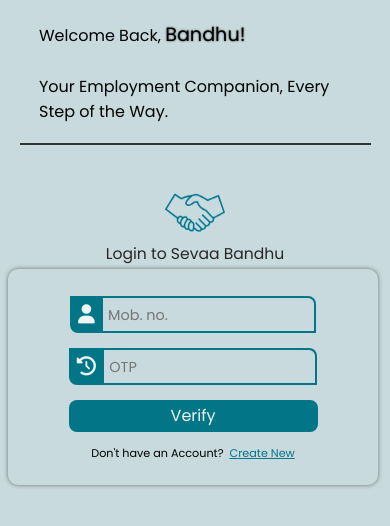
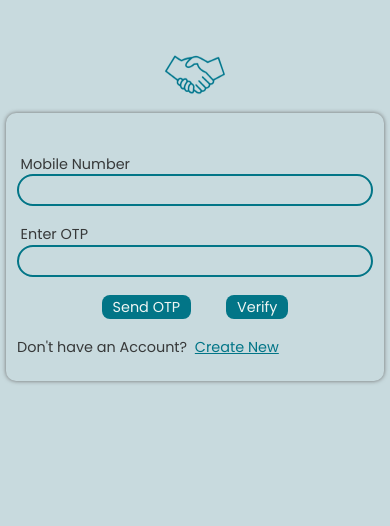
Before and after one commit to Sevaa-Bandhu/Sevaa-Bandhu.github.io, a plain HTML site: page html files/login.html in a window 390 px wide. Both pictures are taken after a click on the link "Forgot Password?". Drawn offline with Linux system fonts and the light colour scheme.

Commit message:
Add files via upload

```diff
--- a/html files/login.html
+++ b/html files/login.html
@@ -24,10 +24,11 @@
                     <br>
                     Login to Sevaa Bandhu
                 </legend>
+
                 <form>
                     <div class="mobile-cotainer">
                         <i class="fa-solid fa-user"></i>
-                        <input class="mobile-input" type="number" name="mobile" id="mobile" placeholder="Mob. no."
+                        <input class="mobile-input" type="number" name="mobile" id="mobile" placeholder="Mobile no."
                             maxlength="10" required />
                     </div>
                     <div class="password-container" id="password-container">
@@ -40,14 +41,7 @@
                             <input type="checkbox" class="show" name="show-password" id="show-password" />
                             <label for="show-password">Show password</label>
                         </p>
-                        <a href="#forget" class=" f-s-element" id="forget-pass" onclick="showOTPcontain()">Forgot Password?</a>
-                    </div>
-
-                    <!--OTP container -->
-                    <div class="otp-container" id="otp-container">
-                        <i class="fa-solid fa-clock-rotate-left"></i>
-                        <input class="otp-input" type="number" name="otp" id="otp" placeholder="OTP" minlength="5"
-                            maxlength="6" />
+                        <a href="#forget" class=" f-s-element" id="forget-pass">Forgot Password?</a>
                     </div>
 
                     <div class="submit-btn">
@@ -61,8 +55,53 @@
             </div>
         </section>
 
-        <section class="forgot-container" id="forgot-container">
+        <!-- Forgot password form -->
+        <section class="forgot-pass-form" id="forgot-pass-form">
+            <a class="logo-fgt" href="../index.html" target="_self">
+                <img src="../images/icon.ico" alt="logo" class="icon-img">
+            </a>
+
+            <form id="forgot-form">
+                <div class="step-one step" id="step-one">
+                <div class="fgt-mob-wrap">
+                    <label for="fgt-mob-input">Mobile Number</label>
+                    <input class="fgt-mob-input fgt-input" type="number" name="mobile" id="fgt-mob-input" maxlength="10" required/>
+                </div>
+                <div class="fgt-otp-wrap">
+                    <label for="fgt-otp-input">Enter OTP</label>
+                    <input type="number" class="fgt-otp-input fgt-input" id="fgt-otp-input" size="6" maxlength="6" required />
+                </div>
+                <div class="verify-send-wrap">
+                    <button type="button" class="send-otp" id="send-otp">Send OTP</button>
+                    <button type="button" class="verify-btn" id="verify-btn" onclick="nextStep()">Verify</button>
+                </div>
+                <div class="new">
+                    Don't have an Account?&nbsp;
+                    <a id="new-user" href="RegistrationForm.html">Create New</a>
+                </div>
+            </div>
+
+            <div class="step-two step" id="step-two">
+                <div class="create-pass-wrap">
+                    <label for="create-pass">Create New Password</label>
+                    <input type="password" class="fgt-input" name="create-pass" id="create-pass" minlength="10" required/>
+                </div>
+                <div class="match-pass-wrap">
+                    <label for="match-pass">Confirm Password</label>
+                    <input type="password" class="fgt-input" name="match-pass" id="match-pass" minlength="10" required/>
+                </div>
+                <div class="fgt-show-wrap">
+                    <input type="checkbox" class="show" name="show-fgt-pass" id="show-fgt-pass" />
+                    <label for="show-fgt-pass">Show password</label>
+                </div>
+                <div class="submit-btn-wrap">
+                    <button type="submit" class="submit-btn-fgt" id="submit-btn-fgt">Update Password</button>
+                </div>
+            </div>
+            </form>
         </section>
+
+        <section class="forgot-container" id="forgot-container"></section>
     </main>
     <script src="../scripts/scriptLogin.js"></script>
 </body>
--- a/scripts/navbarFooter.js
+++ b/scripts/navbarFooter.js
@@ -1,7 +1,7 @@
 let topNavbar = `<div class="navbar">
             <div class="nav-item" id="logo-menu" href="index.html">
                 <a href="../index.html">
-                        <img src="../images/logo.png" class="logo-img" alt="logo">
+                    <img src="../images/logo.png" class="logo-img" alt="logo">
                 </a>
                 <span class="fa-solid fa-bars" id="menu"></span>
             </div>
--- a/scripts/scriptLogin.js
+++ b/scripts/scriptLogin.js
@@ -1,28 +1,40 @@
-let pass = document.querySelector("#login-password");
+/*Show password for login form*/
 document.querySelector("#show-password").addEventListener('change', (event) => {
-    if(event.currentTarget.checked)
+    let pass = document.querySelector("#login-password");
+    if (event.currentTarget.checked)
         pass.type = 'text';
     else
         pass.type = 'password';
 });
 
-let passContain = document.querySelector("#password-container");
-let showForgetContain = document.querySelector("#forget-show");
-let pwdForgotLink = document.querySelector("#forget-pass");
-let otpContain = document.querySelector("#otp-container");
-let btnSubmit = document.querySelector("#submit");
+/* Show password for forgot password field*/
+document.querySelector("#show-fgt-pass").addEventListener('change', (event) => {
+    let matchPass = document.querySelector("#match-pass");
+    let createPass = document.querySelector("#create-pass");
+    if (event.currentTarget.checked) {
+        matchPass.type = 'text';
+        createPass.type = 'text';
+    }
+    else {
+        createPass.type = 'password';
+        matchPass.type = 'password';
+    }
+});
 
-const showOTPcontain = () => {
-    passContain.style.display = "none";
-    showForgetContain.style.display = "none";
-    otpContain.style.display = "flex";
-    document.querySelector("#otp").setAttribute("required", "true");
-    btnSubmit.innerHTML = "Verify";
+/*Forgot password form */
+let forgotForm = document.querySelector("#forgot-pass-form");
+let forgotFormOne = document.querySelector("#step-one");
+let forgotFormTwo = document.querySelector("#step-two");
+let loginForm = document.querySelector("#login-container");
+
+document.querySelector("#forget-pass").addEventListener("click", () => {
+    forgotForm.style.display = "block";
+    loginForm.style.display = "none";
+    forgotFormOne.style.display = "block";
+});
+
+const nextStep = () => {
+    forgotForm.style.display = "block";
+    forgotFormOne.style.display = "none";
+    forgotFormTwo.style.display = "block";
 };
-pwdForgotLink.addEventListener("click", showForgetContain);
-
-/* btnSubmit.addEventListener("click", () => {
-    if(btnSubmit.innerText == "Login"){
-        window.location.href = "../html files/Profile.html";
-    }
-}); */
--- a/stylesheets/styleLogin.css
+++ b/stylesheets/styleLogin.css
@@ -11,11 +11,12 @@
     background-color: rgb(200, 218, 222);
 }
 
-::-moz-selection{
+::-moz-selection {
     background-color: #90b2e2;
     color: rgb(200, 71, 84);
 }
-::selection{
+
+::selection {
     background-color: #90b2e2;
     color: rgb(200, 71, 84);
 }
@@ -117,8 +118,15 @@
             font-size: 1.3rem;
             color: rgb(238, 245, 243);
             background-color: rgb(2, 117, 135);
-            border-radius: 10px;
+            border-radius: 8px;
             border: none;
+            transition: 250ms all ease;
+        }
+
+        button:hover,
+        button:focus {
+            border-radius: 20px;
+            background-color: rgb(11, 96, 109);
         }
     }
 
@@ -137,10 +145,6 @@
             color: rgb(2, 117, 135);
         }
     }
-
-    div.otp-container{
-        display: none;
-    }
 }
 
 input::-webkit-outer-spin-button,
@@ -148,9 +152,106 @@
     -webkit-appearance: none;
 }
 
-/* Firefox */
 input[type=number] {
     -moz-appearance: textfield;
+}
+
+/* Forgot password container */
+section.forgot-pass-form {
+    display: none;
+    margin: auto;
+    width: max-content;
+    margin-top: 10%;
+
+    .logo-fgt {
+        display: block;
+        padding: 2%;
+        text-align: center;
+        text-decoration: none;
+
+        img {
+            width: 6rem;
+            height: 4rem;
+        }
+    }
+
+    form {
+        padding: 2% 3%;
+        border: none;
+        border-radius: 10px;
+        box-shadow: 0 0 0.5vh rgb(109, 109, 109);
+    }
+}
+
+section.forgot-pass-form form .step {
+    padding: 5% 2%;
+    color: rgba(39, 39, 39, 0.9);
+
+    div {
+        margin-top: 5%;
+    }
+
+    label {
+        width: 100%;
+        padding: 1%;
+        font-size: 1rem;
+    }
+
+    input.fgt-input {
+        width: 100%;
+        padding: 1% 2%;
+        font-size: 1rem;
+        color: rgba(39, 39, 39, 0.9);
+        border: 2px solid rgb(2, 117, 135);
+        border-radius: 20px;
+        background-color: transparent;
+        outline: none;
+    }
+
+    button {
+        width: max-content;
+        padding: 0.5% 3%;
+        font-size: 1.1rem;
+        color: rgb(238, 245, 243);
+        border: none;
+        border-radius: 8px;
+        background-color: rgb(2, 117, 135);
+        transition: 250ms all ease;
+    }
+    button:hover, button:focus{
+        border-radius: 20px;
+    }
+}
+
+section.forgot-pass-form form div.step-one {
+    display: none;
+
+    div.verify-send-wrap {
+        display: flex;
+        justify-content: center;
+        align-items: center;
+        gap: 10%;
+    }
+    a#new-user{
+        text-decoration: underline;
+        color: rgb(2, 117, 135);
+        cursor: pointer;
+    }
+}
+
+section.forgot-pass-form form div.step-two {
+    display: none;
+
+    div.fgt-show-wrap input.show {
+        accent-color: rgb(13, 146, 167);
+    }
+
+    div.submit-btn-wrap{
+        text-align: center;
+    button{
+        width: 80%;
+    }
+}
 }
 
 @media screen and (max-width: 625px) {
@@ -226,10 +327,6 @@
             }
         }
 
-        div.otp-container{
-            display: none;
-        }
-
         div.forget-show {
             width: 80%;
             margin: auto;
@@ -248,4 +345,39 @@
             font-size: 0.7rem;
         }
     }
+
+    /* Forgot password container */
+section.forgot-pass-form {
+    padding: 1%;
+    display: none;
+    margin: auto;
+    width: 99vw;
+    margin-top: 10%;
+
+    .logo-fgt {
+        display: block;
+        padding: 2%;
+        text-align: center;
+
+        img {
+            width: 4rem;
+            height: 3rem;
+        }
+    }
+
+    form {
+        padding: 1%;
+    }
 }
+
+section.forgot-pass-form form .step {
+    div {
+        font-size: 0.9rem;
+        margin-top: 5%;
+    }
+
+    label, button, input.fgt-input {
+        font-size: 0.9rem;
+    }
+}
+}
```
